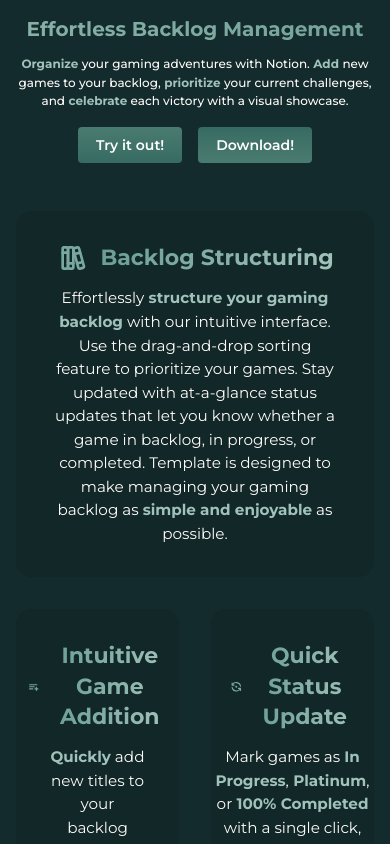
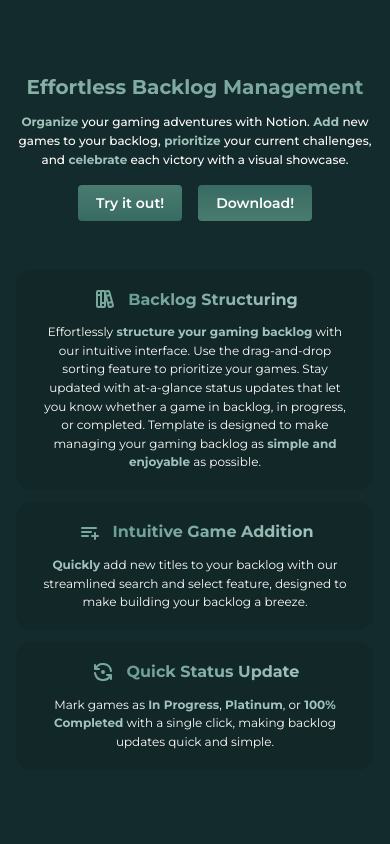
Before and after one commit to Hartaithan/trophy-hunt-template, a Next.js app: page / in a window 390 px wide. Built offline with nearby package versions, Linux system fonts and the light colour scheme; no server answers.

Commit message:
features section responsive layout

```diff
--- a/sections/FeaturesSection/FeaturesSection.module.css
+++ b/sections/FeaturesSection/FeaturesSection.module.css
@@ -5,6 +5,7 @@
 }
 
 .feature {
+  height: 100%;
   flex-direction: column;
   justify-content: center;
   align-items: center;
@@ -18,6 +19,11 @@
   &:hover {
     border-color: var(--mantine-color-accent-dark-3);
   }
+  @media (max-width: $mantine-breakpoint-sm) {
+    padding: var(--mantine-spacing-lg);
+    padding-top: var(--mantine-spacing-md);
+    padding-bottom: var(--mantine-spacing-md);
+  }
 }
 
 .titleWrapper {
@@ -27,14 +33,35 @@
   margin-bottom: var(--mantine-spacing-sm);
 }
 
+.titleWrapper > svg {
+  @media (max-width: $mantine-breakpoint-sm) {
+    width: 1.5rem;
+    height: 1.5rem;
+  }
+  @media (max-width: 24rem) {
+    display: none;
+  }
+}
+
 .title {
   font-weight: var(--mantine-h3-font-weight);
   line-height: var(--mantine-h3-line-height);
   font-size: var(--mantine-h3-font-size);
   text-align: center;
+  @media (max-width: $mantine-breakpoint-sm) {
+    font-weight: var(--mantine-h4-font-weight);
+    line-height: var(--mantine-h4-line-height);
+    font-size: var(--mantine-h4-font-size);
+  }
+  @media (max-width: $mantine-breakpoint-xs) {
+    font-size: var(--mantine-font-size-md);
+  }
 }
 
 .description {
   font-size: calc(0.95rem * var(--mantine-scale));
   text-align: center;
+  @media (max-width: $mantine-breakpoint-sm) {
+    font-size: var(--mantine-font-size-xs);
+  }
 }
--- a/sections/FeaturesSection/FeaturesSection.tsx
+++ b/sections/FeaturesSection/FeaturesSection.tsx
@@ -23,7 +23,9 @@ const highlight: Partial<TextProps> = {
 
 const FeaturesSection: FC = () => {
   return (
-    <Grid className={classes.container} gutter="xl">
+    <Grid
+      className={classes.container}
+      gutter={{ base: "sm", xs: "md", md: "xl" }}>
       <GridCol span={12}>
         <Flex className={classes.feature}>
           <Flex className={classes.titleWrapper}>
@@ -46,7 +48,7 @@ const FeaturesSection: FC = () => {
           </Text>
         </Flex>
       </GridCol>
-      <GridCol span={6}>
+      <GridCol span={{ base: 12, sm: 6 }}>
         <Flex className={classes.feature}>
           <Flex className={classes.titleWrapper}>
             <IconPlaylistAdd
@@ -67,7 +69,7 @@ const FeaturesSection: FC = () => {
           </Text>
         </Flex>
       </GridCol>
-      <GridCol span={6}>
+      <GridCol span={{ base: 12, sm: 6 }}>
         <Flex className={classes.feature}>
           <Flex className={classes.titleWrapper}>
             <IconRefreshDot
```
